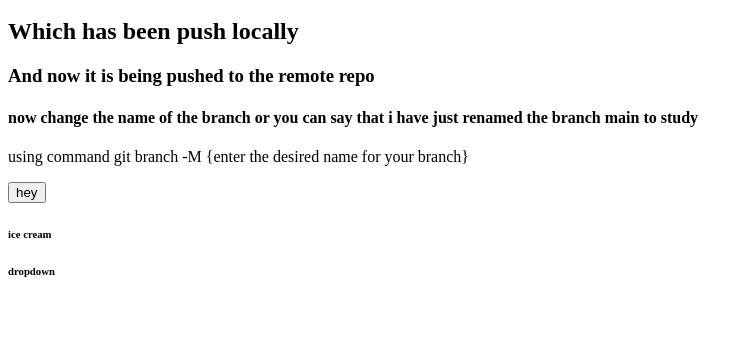
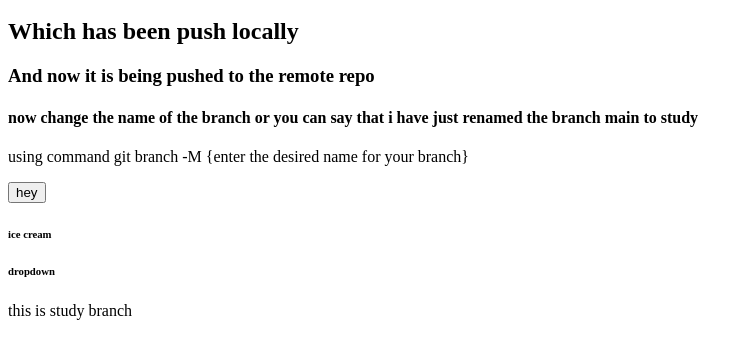
Before and after one commit to iemafzalhassan/Study, a plain HTML site: page L_VCS/local_repo/index.html in a window 1280 px wide. Shown: the part 48-402 px from the top of the page, without its empty margins (0-752 px from the left). Drawn offline with Linux system fonts and the light colour scheme.

Commit message:
add details in study branch

```diff
--- a/L_VCS/local_repo/index.html
+++ b/L_VCS/local_repo/index.html
@@ -6,3 +6,4 @@
 <p><button>hey</button></p>
 <h6>ice cream</h6>
 <h6>dropdown</h6>
+<p>this is study branch</p>
```
